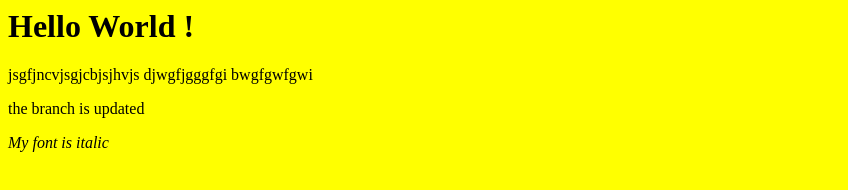
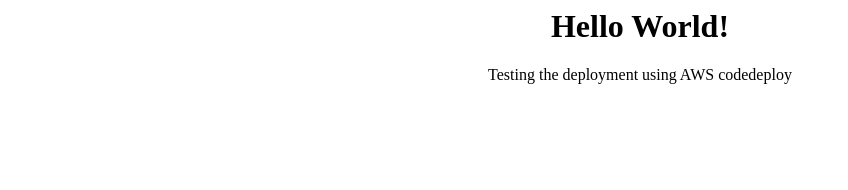
Before and after one commit to rupar19/git_project, a plain HTML site: page index.html in a window 1280 px wide. Shown: the whole page, without its empty margins (0-848 px from the left). Drawn offline with Linux system fonts and the light colour scheme.

Commit message:
index file changed

```diff
--- a/index.html
+++ b/index.html
@@ -1,5 +1,8 @@
-<body bgcolor="yellow">
-<h1>Hello World !</h1>
-<P> jsgfjncvjsgjcbjsjhvjs   djwgfjgggfgi bwgfgwfgwi </P>
-<p>the branch is updated</p>
-<i> My font is italic </i>
+<body>
+    <style>
+        h1{text-align: center;}
+        p{text-align: center;}
+        h2{text-align: center;}
+    </style>
+<h1>Hello World!</h1>
+<p>Testing the deployment using AWS codedeploy</p>
```
